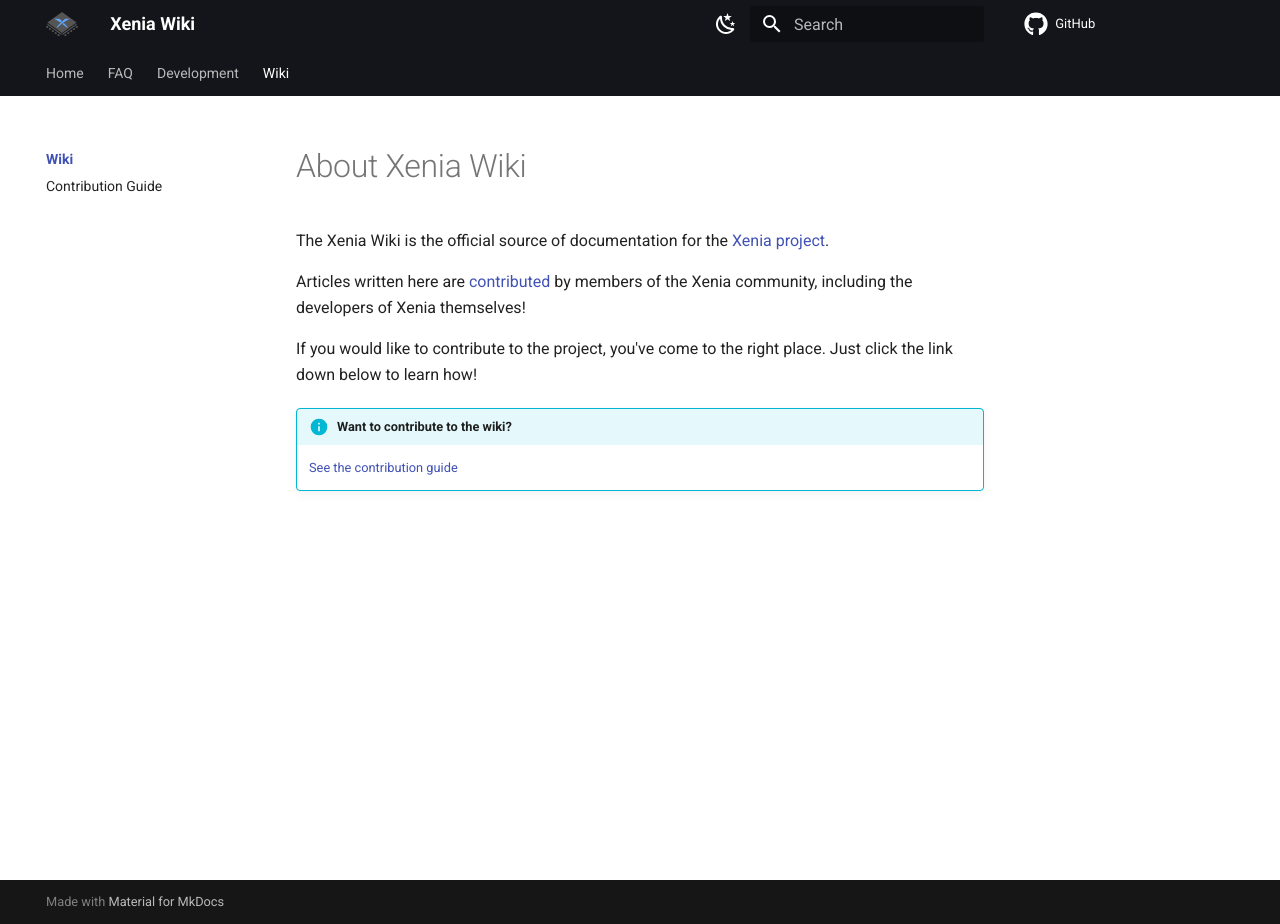
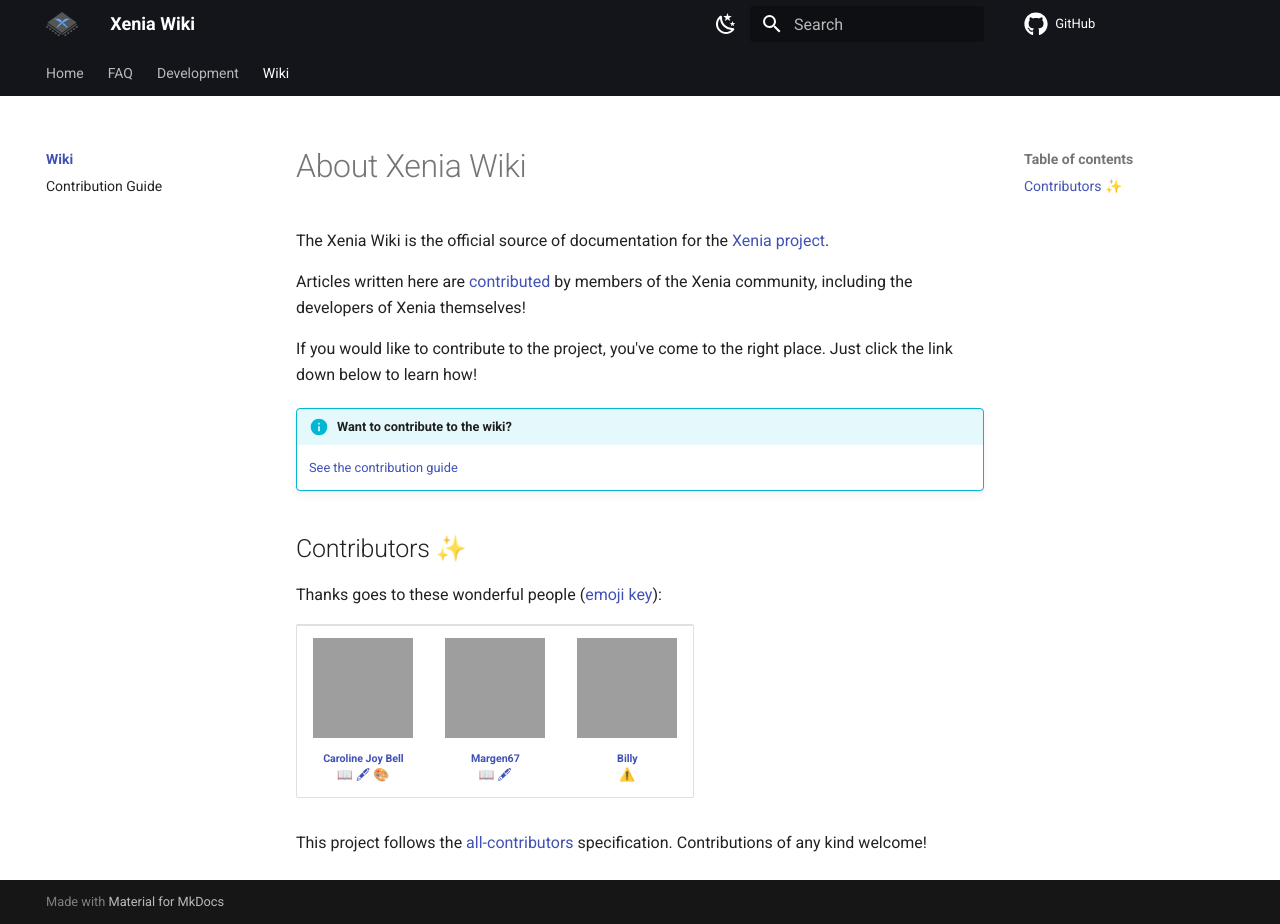
Before and after one commit to ainex-project/wiki, an MkDocs documentation site: the page built from docs/meta/index.md, in a window 1280 px wide and 924 px high. Built offline with MkDocs 1.6.1 and Material for MkDocs 9.7.7, drawn with Linux system fonts in a browser that asks for light colours; comment, search, counter and statistics services are not loaded; grey boxes are pictures that could not be loaded.

Commit message:
all-contribs on index

```diff
--- a/docs/meta/index.md
+++ b/docs/meta/index.md
@@ -11,3 +11,25 @@
 
 !!! info "Want to contribute to the wiki?"
 	[See the contribution guide](contributing)
+
+## Contributors ✨
+
+Thanks goes to these wonderful people ([emoji key](https://allcontributors.org/docs/en/emoji-key)):
+
+<!-- ALL-CONTRIBUTORS-LIST:START - Do not remove or modify this section -->
+<!-- prettier-ignore-start -->
+<!-- markdownlint-disable -->
+<table>
+  <tr>
+    <td align="center"><a href="http://halotroop.com"><img src="https://avatars.githubusercontent.com/u/30361266?v=4?s=100" width="100px;" alt=""/><br /><sub><b>Caroline Joy Bell</b></sub></a><br /><a href="https://github.com/halotroop2288/xenia-wiki-temp/commits?author=halotroop2288" title="Documentation">📖</a> <a href="#content-halotroop2288" title="Content">🖋</a> <a href="#design-halotroop2288" title="Design">🎨</a></td>
+    <td align="center"><a href="https://github.com/Margen67"><img src="https://avatars.githubusercontent.com/u/3462541?v=4?s=100" width="100px;" alt=""/><br /><sub><b>Margen67</b></sub></a><br /><a href="https://github.com/halotroop2288/xenia-wiki-temp/commits?author=Margen67" title="Documentation">📖</a> <a href="#content-Margen67" title="Content">🖋</a></td>
+    <td align="center"><a href="https://github.com/BillieBlueberry"><img src="https://avatars.githubusercontent.com/u/45376047?v=4?s=100" width="100px;" alt=""/><br /><sub><b>Billy</b></sub></a><br /><a href="https://github.com/halotroop2288/xenia-wiki-temp/commits?author=BillieBlueberry" title="Tests">⚠️</a></td>
+  </tr>
+</table>
+
+<!-- markdownlint-restore -->
+<!-- prettier-ignore-end -->
+
+<!-- ALL-CONTRIBUTORS-LIST:END -->
+
+This project follows the [all-contributors](https://github.com/all-contributors/all-contributors) specification. Contributions of any kind welcome!
```
Also changed, not shown: README.md (+1 -1 lines), docs/index.md (line endings or trailing spaces), 1 other file.
